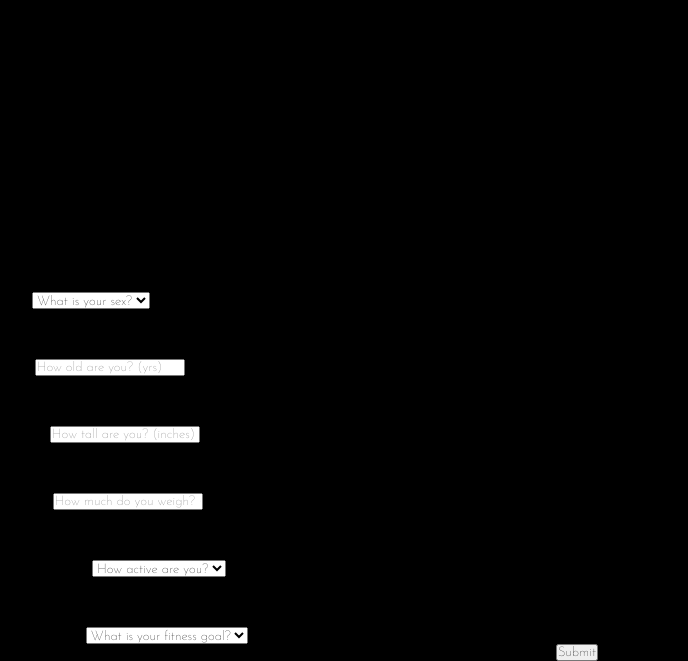
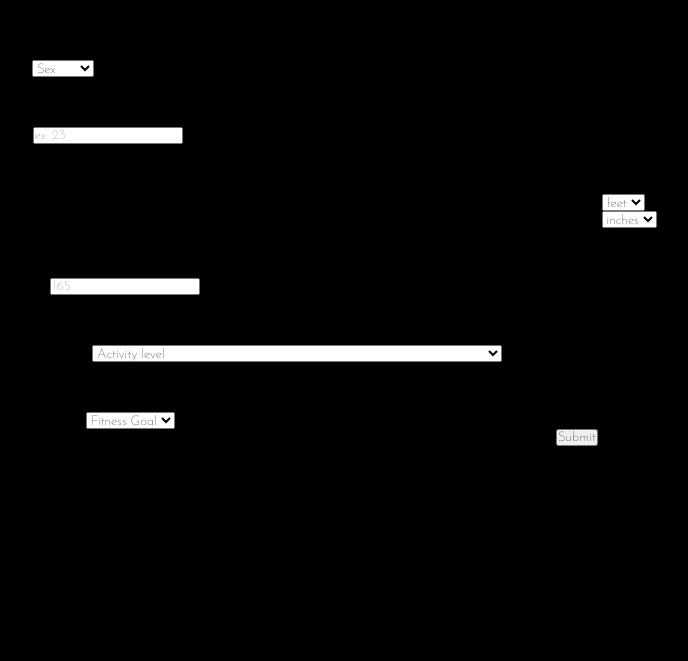
Before and after one commit to 0mikey1/Nuttrite-, a React (Create React App) app in the folder client/: page / in a window 1280 px wide. Shown: the part 2031-2692 px from the top of the page, without its empty margins (63-751 px from the left). After the commit the page ends 2477 px from the top, so only its background shows below. Built offline with nearby package versions, Linux system fonts and the light colour scheme; the HTML template or start-up script is replaced by a standard one.

Commit message:
user survey built with formik and yup

```diff
--- a/client/package.json
+++ b/client/package.json
@@ -7,13 +7,14 @@
     "@testing-library/react": "^13.3.0",
     "@testing-library/user-event": "^13.5.0",
     "bootstrap-icons": "^1.9.1",
+    "formik": "^2.2.9",
     "react": "^18.2.0",
     "react-dom": "^18.2.0",
-    "react-reveal": "^1.2.2",
     "react-router-dom": "^6.3.0",
     "react-router-hash-link": "^2.4.3",
     "react-scripts": "5.0.1",
-    "web-vitals": "^2.1.4"
+    "web-vitals": "^2.1.4",
+    "yup": "^0.32.11"
   },
   "scripts": {
     "start": "react-scripts start",
--- a/client/src/components/survey.js
+++ b/client/src/components/survey.js
@@ -1,141 +1,248 @@
 import React from "react";
 import { useState } from "react";
+import { useFormik } from "formik";
+import * as Yup from "yup";
 
 const Survey = () => {
-  const [userSex, setUserSex] = useState("");
-  const [userAge, setUserAge] = useState("");
-  const [userHeight, setUserHeight] = useState("");
-  const [userWeight, setUserWeight] = useState("");
-  const [userActivity, setUserActivity] = useState("");
-  const [userFitnessGoal, setUserFitnessGoal] = useState("");
+  const formik = useFormik({
+    initialValues: {
+      userSex: "",
+      userAge: "",
+      userHeightFeet: "",
+      userHeightRemainderInches: "",
+      userWeight: "",
+      userActivityLevel: "",
+      userFitnessGoal: "",
+    },
+    validationSchema: Yup.object({
+      userSex: Yup.string().required("This field is required."),
+      userAge: Yup.number()
+        .typeError("You must specify a number.")
+        .required("This field is required."),
 
-  const userSurveyDataObj = {
-    userSex: userSex,
-    userAge: userAge,
-    userHeight: userHeight,
-    userWeight: userWeight,
-    userActivity: userActivity,
-    userFitnessGoal: userFitnessGoal,
-  };
-
-  const handleSubmit = (ev) => {
-    ev.preventDefault();
-    console.log(userSurveyDataObj);
-  };
+      userHeightFeet: Yup.string().required("This field is required."),
+      userHeightRemainderInches: Yup.string().required(
+        "This field is required."
+      ),
+      userWeight: Yup.number()
+        .typeError("You must specify a number.")
+        .required("This field is required."),
+      userActivityLevel: Yup.string().required("This field is required."),
+      userFitnessGoal: Yup.string().required("This field is required."),
+    }),
+    onSubmit: (values) => {
+      console.log(values);
+    },
+  });
 
   return (
     <div className="container ">
       <div className="row">
-        <div className="col text-center">
-          <h1 className="text-white fs-1 text"> Get Started </h1>
-          <p className="text-white fs-6 text">
+        <div className="col-4"></div>
+        <div className="col-4  ">
+          <h1 className="text-white fs-1 text text-center"> Get Started </h1>
+          <p className="text-white fs-6 text text-center">
             {" "}
             In order for us to generate your nutrition profile, we need to know
-            more about you. Based on the information you provide us, <br></br>{" "}
-            we calculate your optimal daily nutrition and the optimal
+            more about you. Based on the information you provide us, we
+            calculate your optimal daily nutrition and the optimal
             macro-nutritional content of each of your meals.
           </p>
-        </div>
-      </div>
-      <div className="row ">
-        <div className="col"></div>
-        <div className="col">
+          <form onSubmit={formik.handleSubmit}>
             <div className="row">
-            <label className=" text-center text-white fs-6 text">
+              <label className="text-white fs-6 text text-center">
                 Select your sex
                 <select
+                  id="userSex"
+                  name="userSex"
                   className="form-select"
-                onChange={(ev) => setUserSex(ev.target.value)}
-                value={userSex}
+                  value={formik.values.userSex}
+                  onChange={formik.handleChange}
+                  onBlur={formik.handleBlur}
                 >
-                <option>What is your sex?</option>
+                  <option>Sex</option>
                   <option value="Male">Male</option>
                   <option value="Female">Female</option>
                 </select>
+                {formik.touched.userSex && formik.errors.userSex ? (
+                  <p className="text-danger"> {formik.errors.userSex}</p>
+                ) : null}
               </label>
             </div>
+
             <div className="row">
-            <label className=" text-center text-white fs-6 text">
-              Enter your age
+              <label className="text-white fs-6 text text-center">
+                Input your age
                 <input
+                  id="userAge"
                   name="userAge"
                   type="text"
                   className="form-control"
-                placeholder="How old are you? (yrs)"
-                onChange={(ev) => setUserAge(ev.target.value)}
-                value={userAge}
+                  placeholder="ex: 23"
+                  value={formik.values.userAge}
+                  onChange={formik.handleChange}
+                  onBlur={formik.handleBlur}
                 />
-            </label>
-          </div>
-          <div className="row ">
-            <label className=" text-center text-white fs-6 text">
-              Enter your height
-              <input
-                name="userHeight"
-                type="text"
-                className="form-control"
-                placeholder="How tall are you? (inches)"
-                onChange={(ev) => setUserHeight(ev.target.value)}
-                value={userHeight}
-              />
-            </label>
-          </div>
-          <div className="row">
-            <label className=" text-center text-white fs-6 text">
-              Enter your weight
-              <input
-                name="userWeight"
-                type="text"
-                className="form-control"
-                placeholder="How much do you weigh? (lbs)"
-                onChange={(ev) => setUserWeight(ev.target.value)}
-                value={userWeight}
-              />
-            </label>
-          </div>
-          <div className="row">
-            <label className=" text-center text-white fs-6 text">
-              Select your activity level
-              <select
-                className="form-select"
-                onChange={(ev) => setUserActivity(ev.target.value)}
-                value={userActivity}
-              >
-                <option value>How active are you?</option>
-                <option value="notActive">Not active</option>
-                <option value="lightlyActive">Lightly active</option>
-                <option value="Active">Active</option>
-                <option value="highlyActive">Highly active</option>
-              </select>
-            </label>
-          </div>
-          <div className="row">
-            <label className="text-center text-white fs-6 text">
-              Select your fitness goal
-              <select
-                className="form-select"
-                onChange={(ev) => setUserFitnessGoal(ev.target.value)}
-                value={userFitnessGoal}
-              >
-                <option value>What is your fitness goal?</option>
-                <option value="leanOut">Lean out</option>
-                <option value="maintain">Maintain</option>
-                <option value="bulk">Bulk</option>
-              </select>
+                {formik.touched.userAge && formik.errors.userAge ? (
+                  <p className="text-danger"> {formik.errors.userAge}</p>
+                ) : null}
               </label>
             </div>
 
+            <div className="row">
+              <div className="col-6" align="center">
+                <label className="text-white fs-6 text text-center">
+                  Height in Feet
+                  <select
+                    id="userHeightFeet"
+                    name="userHeightFeet"
+                    className="form-select"
+                    value={formik.values.userHeightFeet}
+                    onChange={formik.handleChange}
+                    onBlur={formik.handleBlur}
+                  >
+                    <option>feet</option>
+                    <option value="3feet">3 ft</option>
+                    <option value="4feet"> 4 ft</option>
+                    <option value="5feet">5 ft</option>
+                    <option value="6feet">6 ft</option>
+                    <option value="7feet">7 ft</option>
+                  </select>
+                  {formik.touched.userHeightFeet &&
+                  formik.errors.userHeightFeet ? (
+                    <p className="text-danger">
+                      {" "}
+                      {formik.errors.userHeightFeet}
+                    </p>
+                  ) : null}
+                </label>
+              </div>
+              <div className="col-6" align="center">
+                <label className="text-white fs-6 text text-center">
+                  Height in Inches
+                  <select
+                    id="userHeightRemainderInches"
+                    name="userHeightRemainderInches"
+                    className="form-select"
+                    value={formik.values.userHeightRemainderInches}
+                    onChange={formik.handleChange}
+                    onBlur={formik.handleBlur}
+                  >
+                    <option>inches</option>
+                    <option value="1in">1 in</option>
+                    <option value="2in">2 in</option>
+                    <option value="3in">3 in</option>
+                    <option value="4in">4 in</option>
+                    <option value="5in">5 in</option>
+                    <option value="6in">6 in</option>
+                    <option value="7in">7 in</option>
+                    <option value="8in">8 in</option>
+                    <option value="9in">9 in</option>
+                    <option value="10in">10 in</option>
+                    <option value="11in">11 in</option>
+                    <option value="12in">12 in</option>
+                  </select>
+                  {formik.touched.userHeightRemainderInches &&
+                  formik.errors.userHeightRemainderInches ? (
+                    <p className="text-danger">
+                      {" "}
+                      {formik.errors.userHeightRemainderInches}
+                    </p>
+                  ) : null}
+                </label>
+              </div>
+            </div>
+            <div className="row">
+              <label className="text-white fs-6 text text-center">
+                Input your weight
+                <input
+                  id="userWeight"
+                  name="userWeight"
+                  className="form-control"
+                  placeholder="165"
+                  value={formik.values.userWeight}
+                  onChange={formik.handleChange}
+                  onBlur={formik.handleBlur}
+                />
+                {formik.touched.userWeight && formik.errors.userWeight ? (
+                  <p className="text-danger"> {formik.errors.userWeight}</p>
+                ) : null}
+              </label>
+            </div>
+
+            <div className="row">
+              <label className="text-white fs-6 text text-center">
+                Select your activity level
+                <select
+                  id="userActivityLevel"
+                  name="userActivityLevel"
+                  className="form-select"
+                  value={formik.values.userActivityLevel}
+                  onChange={formik.handleChange}
+                  onBlur={formik.handleBlur}
+                >
+                  <option>Activity level</option>
+                  <option value="sedentaryActive">
+                    Sedentary (little to no exercise + work a desk job)
+                  </option>
+                  <option value="lightlyActive">
+                    Lightly Active (light exercise 1-3 days / week)
+                  </option>
+                  <option value="moderatelyActive">
+                    {" "}
+                    Moderately Active (moderate exercise 3-5 days / week)
+                  </option>
+                  <option value="veryActive">
+                    Very Active (heavy exercise 6-7 days / week)
+                  </option>
+                  <option value="ExtremelyActive">
+                    Extremely Active (very heavy exercise, hard labor job,
+                    training 2x / day)
+                  </option>
+                </select>
+                {formik.touched.userActivityLevel &&
+                formik.errors.userActivityLevel ? (
+                  <p className="text-danger">
+                    {" "}
+                    {formik.errors.userActivityLevel}
+                  </p>
+                ) : null}
+              </label>
+            </div>
+
+            <div className="row">
+              <label className="text-white fs-6 text text-center">
+                Select your fitness goal
+                <select
+                  id="userFitnessGoal"
+                  name="userFitnessGoal"
+                  className="form-select"
+                  value={formik.values.userFitnessGoal}
+                  onChange={formik.handleChange}
+                  onBlur={formik.handleBlur}
+                >
+                  <option>Fitness Goal</option>
+                  <option value="leanOut">Lean Out</option>
+                  <option value="maintain">Maintain</option>
+                  <option value="bulk"> Bulk</option>
+                </select>
+                {formik.touched.userFitnessGoal &&
+                formik.errors.userFitnessGoal ? (
+                  <p className="text-danger">
+                    {" "}
+                    {formik.errors.userFitnessGoal}
+                  </p>
+                ) : null}
+              </label>
+            </div>
             <div className="row-6 pt-4" id="survey" align="center">
-            <button
-              className="btn btn-primary btn-sm mb-4"
-              type="submit"
-              onClick={handleSubmit}
-            >
+              <button className="btn btn-primary btn-sm mb-4" type="submit">
                 Submit
               </button>
             </div>
+          </form>
         </div>
-        <div className="col"></div>
+        <div className="col-4"></div>
       </div>
     </div>
   );
--- a/client/src/styles/landing.css
+++ b/client/src/styles/landing.css
@@ -7,7 +7,3 @@ h1 {
   font-size: 80px;
   padding-top: 50px;
 }
-
-p {
-  font-size: 30px;
-}
```
Also changed, not shown: 1 other file (tests, documents, lock files or other folders). Lines whose indentation alone changed are shown as unchanged.
